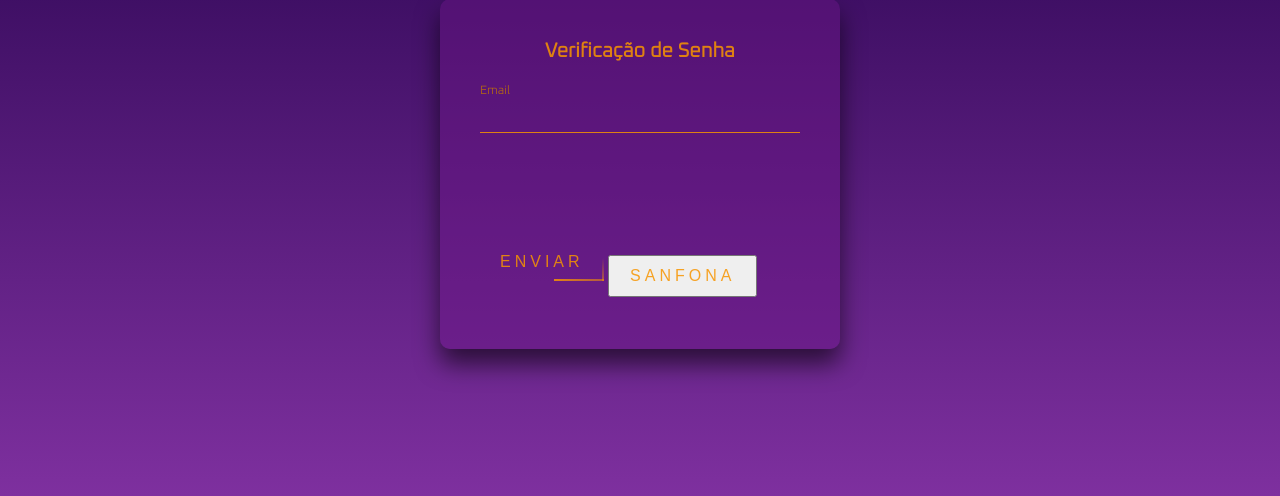
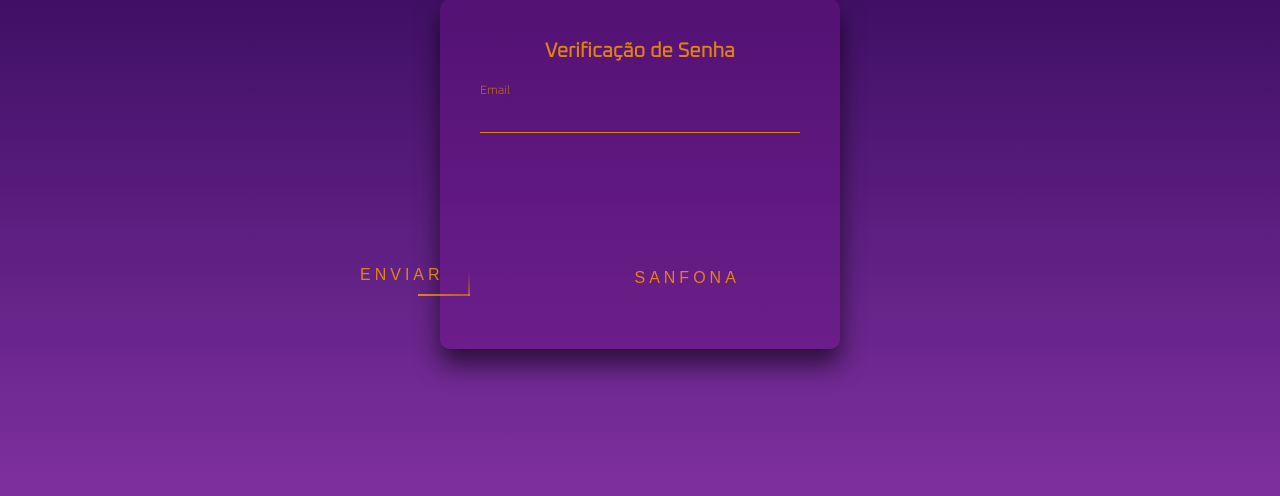
Before and after one commit to pedrorafante/votacao-proz, a Django app: page / in a window 1280 px wide. Shown: the part 226-722 px from the top of the page. Run offline with Django 4.2, Linux system fonts and the light colour scheme; data that the repository does not hold is empty; some web fonts are replaced.

Commit message:
button style

```diff
--- a/django/static/style.css
+++ b/django/static/style.css
@@ -193,10 +193,17 @@ label {
   overflow: hidden;
   transition: .5s;
   margin-top: 80px;
-  letter-spacing: 4px
+  letter-spacing: 4px;
+  width: 90px;
+  height: 20px;
+  right: 140px;
+  top: 13px;
+  z-index: -1;
 }
 
 .button-submit {
+  background: none;
+  border: none;
   position: relative;
   display: inline-block;
   padding: 10px 20px;
```
